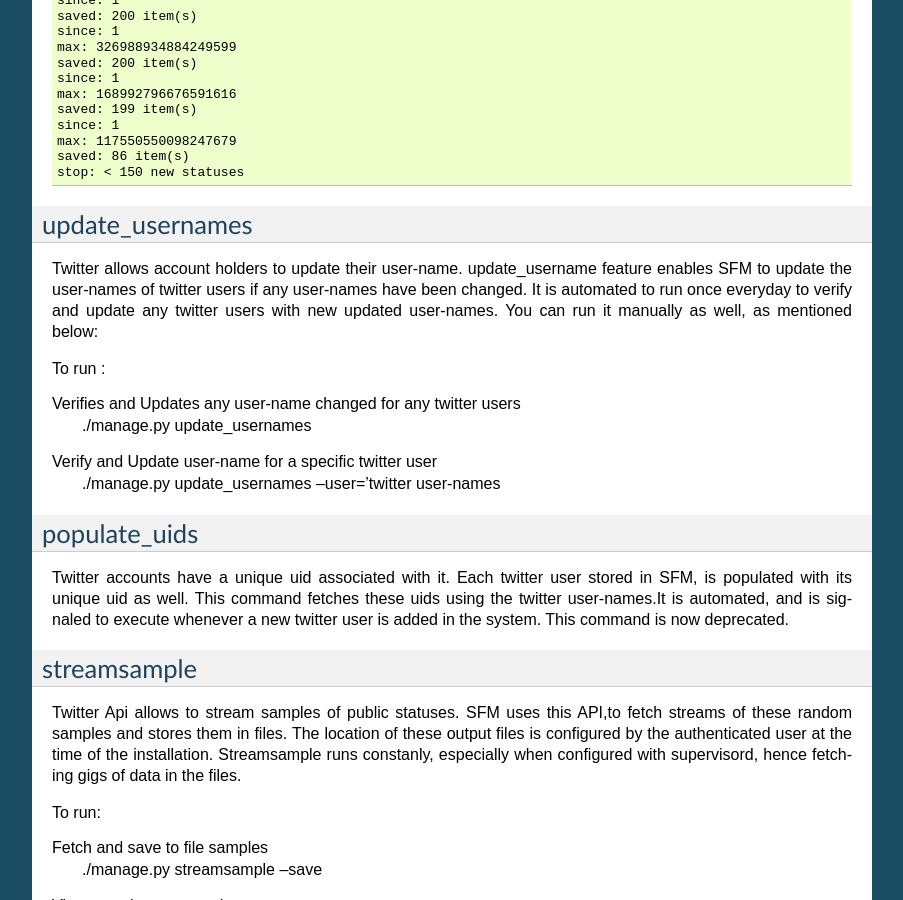
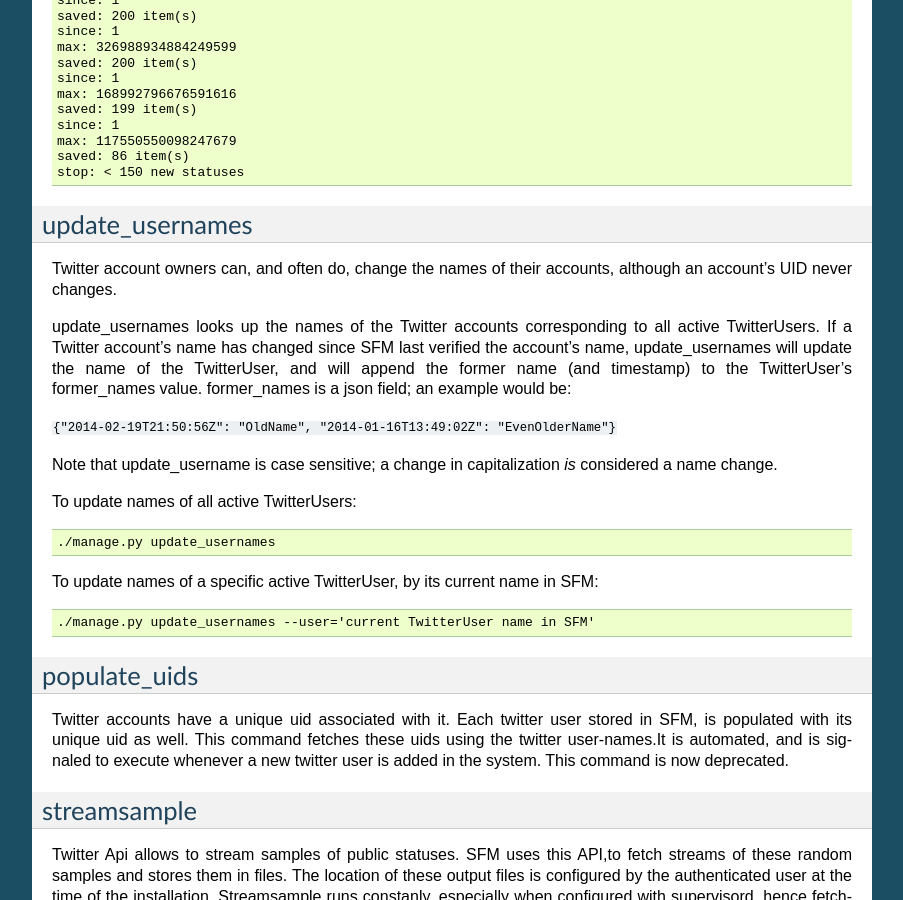
Before and after one commit to gwu-libraries/social-feed-manager, a Sphinx documentation site: the page built from docs/mgmt_commands.rst, in a window 1280 px wide and 900 px high, scrolled down 1179 px. Shown: the whole window, without its empty margins (198-1101 px from the left). Built offline with Sphinx 7.4.7, drawn with Linux system fonts in a browser that asks for light colours; pages that are not in the unit, such as notebooks, are missing from menus.

Commit message:
Updated update_usernames

```diff
--- a/docs/mgmt_commands.rst
+++ b/docs/mgmt_commands.rst
@@ -88,15 +88,32 @@
 
 update_usernames
 ----------------
-Twitter allows account holders to update their user-name. update_username feature enables SFM to update the user-names of twitter users if any user-names have been changed. It is automated to run once everyday to verify and update any twitter users with new updated user-names. You can run it manually as well, as mentioned below:
 
-To run :
+Twitter account owners can, and often do, change the names of their accounts,
+although an account's UID never changes.
 
-Verifies and Updates any user-name changed for any twitter users
-     ./manage.py update_usernames
+update_usernames looks up the names of the Twitter accounts corresponding to
+all active TwitterUsers.  If a Twitter account's name has changed since SFM
+last verified the account's name, update_usernames will update the name of the
+TwitterUser, and will append the former name (and timestamp) to the TwitterUser's former_names value.  former_names is a json field; an example would be:
 
-Verify and Update user-name for a specific twitter user
-    ./manage.py update_usernames –user='twitter user-names
+``{"2014-02-19T21:50:56Z": "OldName", "2014-01-16T13:49:02Z": "EvenOlderName"}``
+
+Note that update_username is case sensitive; a change in capitalization *is*
+considered a name change.
+
+To update names of all active TwitterUsers:
+
+.. code-block:: none
+
+   ./manage.py update_usernames
+
+To update names of a specific active TwitterUser, by its current name in SFM:
+
+.. code-block:: none
+
+   ./manage.py update_usernames --user='current TwitterUser name in SFM'
+
 
 populate_uids
 --------------
```
